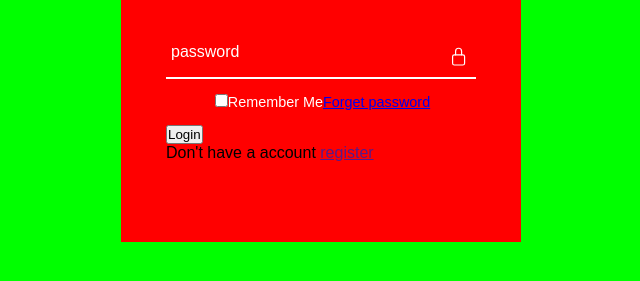
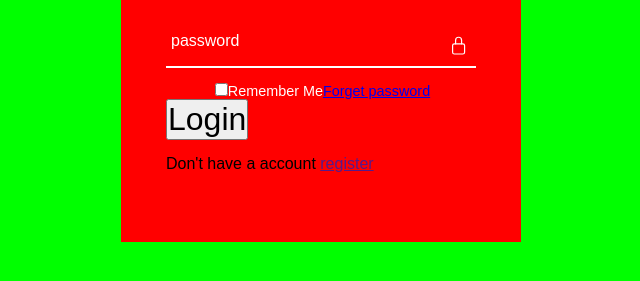
Before and after one commit to DoThaiBao/shopNanu, a plain HTML site: page index.html in a window 1280 px wide. Shown: the part 383-664 px from the top of the page, without its empty margins (319-959 px from the left). Drawn offline with nearby package versions, Linux system fonts and the light colour scheme.

Commit message:
them file index and main

```diff
--- a/main.css
+++ b/main.css
@@ -74,3 +74,10 @@
 .forget label input{
     margin-left: 3px;
 }
+button{
+    font-size: 2em;
+    color: #000000;
+    text-align: center;
+    margin: -15px 0 15px;
+
+}
```
Also changed, not shown: index.html (+1 -1 lines).
